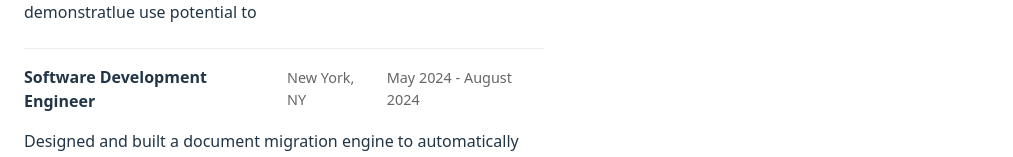
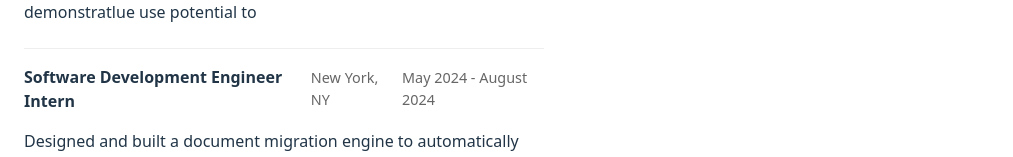
Before and after one commit to ryanduan02/website, a React (Vite) app: page / in a window 1280 px wide. Shown: the part 746-903 px from the top of the page, without its empty margins (0-1013 px from the left). Built offline with nearby package versions, Linux system fonts and the light colour scheme.

Commit message:
correct role

```diff
--- a/src/pages/HomePage.tsx
+++ b/src/pages/HomePage.tsx
@@ -95,7 +95,7 @@ export function HomePage() {
 
         <div className="resumeItem">
           <div className="jobHeader">
-            <div className="jobTitle">Software Development Engineer</div>
+            <div className="jobTitle">Software Development Engineer Intern</div>
             <div className="jobMeta">New York, NY</div>
             <div className="jobMeta">May 2024 - August 2024</div>
           </div>
```
